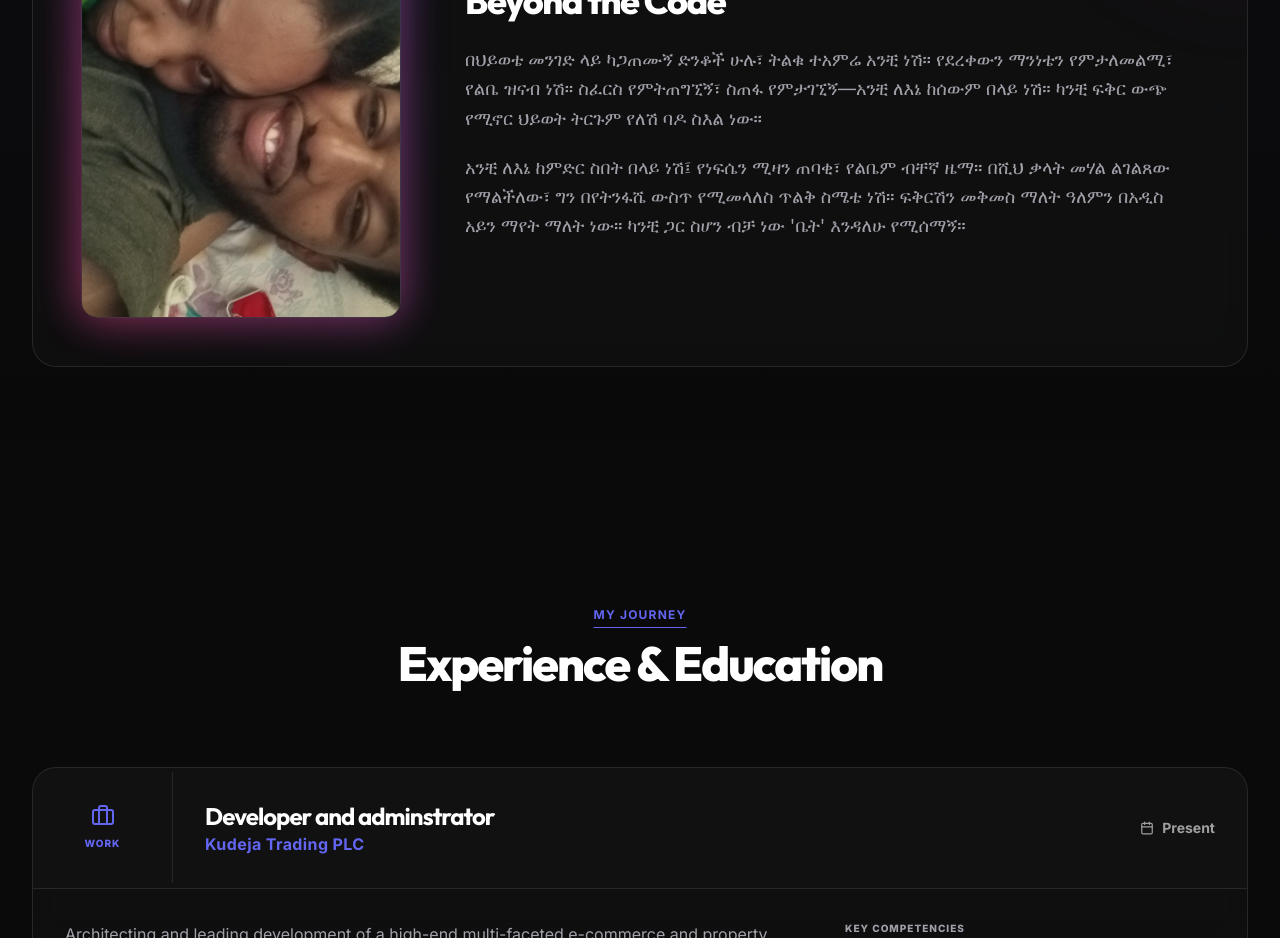
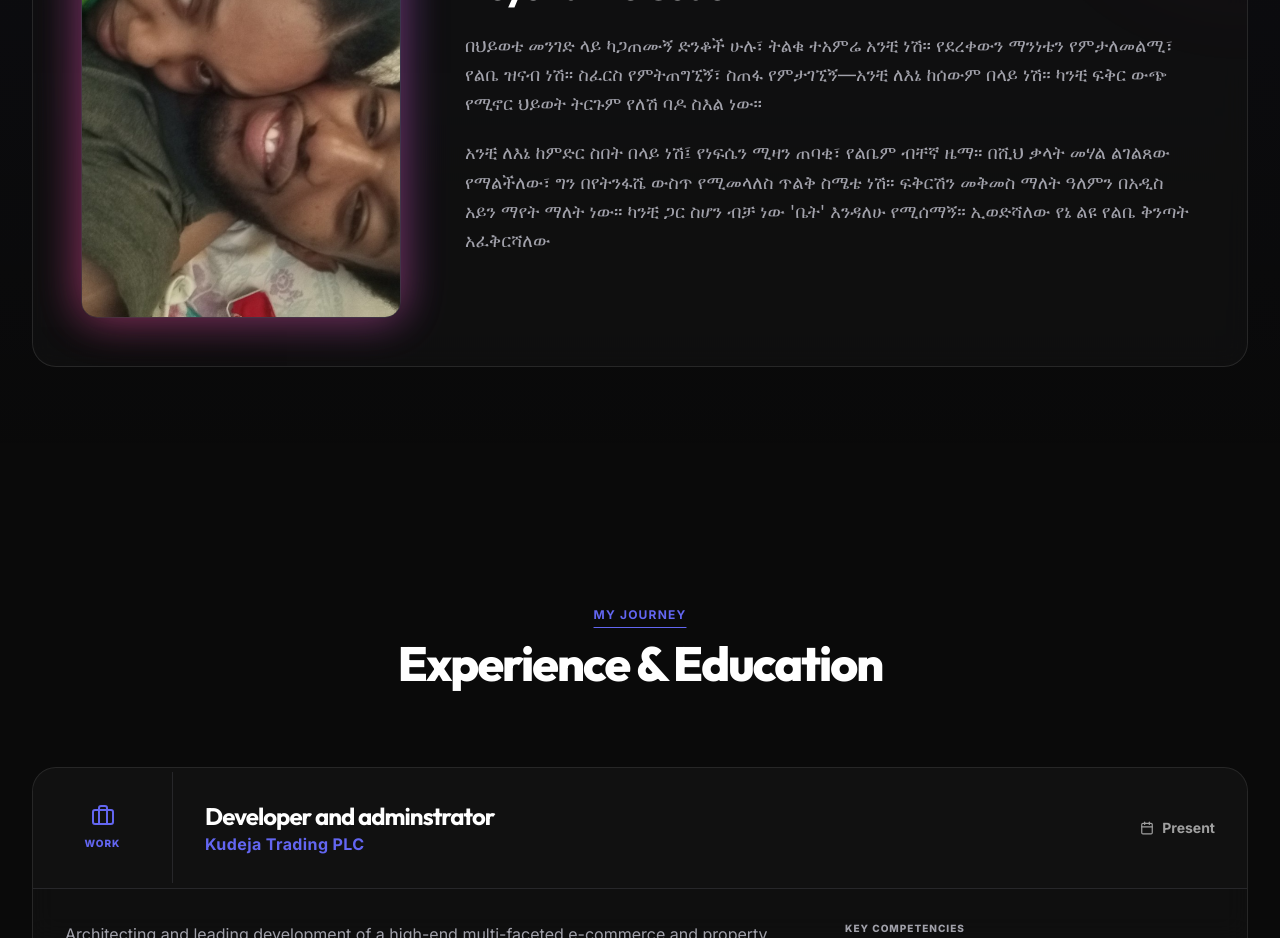
Before and after one commit to Abeni-M/portfolio, a React (Vite) app: page / in a window 1280 px wide. Shown: the part 2020-2958 px from the top of the page. Built offline with nearby package versions, Linux system fonts and the light colour scheme.

Commit message:
Update dedication text in About section

```diff
--- a/src/components/About.jsx
+++ b/src/components/About.jsx
@@ -148,6 +148,8 @@ const About = () => {
                 በሺህ ቃላት መሃል ልገልጸው የማልችለው፣ ግን በየትንፋሼ ውስጥ የሚመላለስ ጥልቅ ስሜቴ ነሽ።
                 ፍቅርሽን መቅመስ ማለት ዓለምን በአዲስ አይን ማየት ማለት ነው።
                 ካንቺ ጋር ስሆን ብቻ ነው 'ቤት' እንዳለሁ የሚሰማኝ።
+
+                ኢወድሻለው የኔ ልዩ የልቤ ቅንጣት አፈቅርሻለው
               </p>
             </div>
           </div>
```
